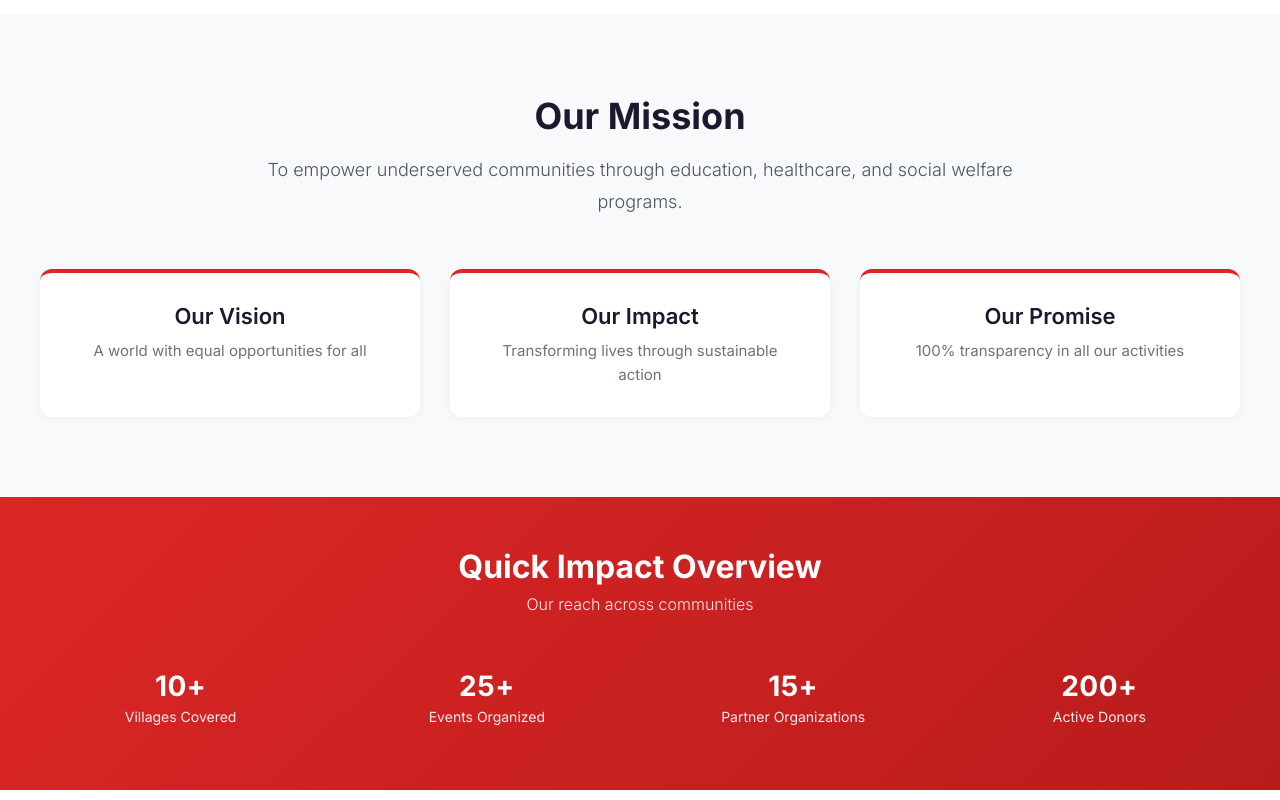
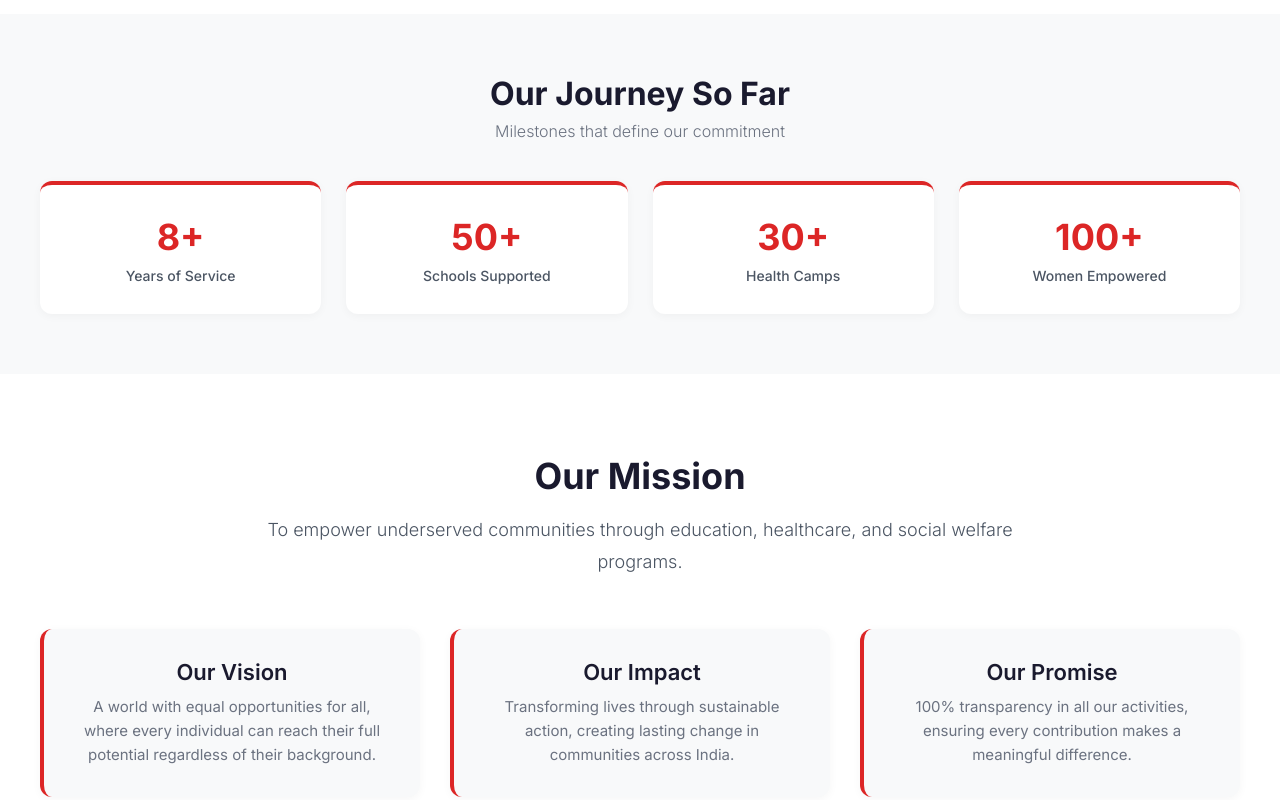
Before and after one commit to Sampath50/SRC-Charity, a React (Vite) app: page / in a window 1280 px wide. Shown: the part 1060-1860 px from the top of the page. Built offline with nearby package versions, Linux system fonts and the light colour scheme; no server answers; the HTML template or start-up script is replaced by a standard one.

Commit message:
Added more content, reduced red banner, consistent styling

```diff
--- a/src/pages/Home.jsx
+++ b/src/pages/Home.jsx
@@ -5,7 +5,7 @@ function Home() {
   const [status, setStatus] = useState("")
   const [animate, setAnimate] = useState(false)
 
-  // ⚠️ HERO TITLE IS HARDCODED - WILL NOT CHANGE
+  // HERO TITLE IS HARDCODED - WILL NOT CHANGE
   const heroTitle = "SRC Charity"
   const heroSubtitle = "Together we can support education, healthcare, food drives, and social welfare programs."
 
@@ -100,6 +100,14 @@ function Home() {
     { number: "25+", label: "Events Organized" },
     { number: "15+", label: "Partner Organizations" },
     { number: "200+", label: "Active Donors" }
+  ]
+
+  // Additional impact data
+  const additionalImpact = [
+    { number: "8+", label: "Years of Service" },
+    { number: "50+", label: "Schools Supported" },
+    { number: "30+", label: "Health Camps" },
+    { number: "100+", label: "Women Empowered" }
   ]
 
   return (
@@ -251,8 +259,59 @@ function Home() {
         </div>
       </div>
 
+      {/* Additional Impact Section */}
+      <div style={{ padding: "60px 20px", backgroundColor: "#f8f9fa" }}>
+        <div style={{ maxWidth: "1200px", margin: "0 auto", textAlign: "center" }}>
+          <h2 style={{
+            fontSize: "32px",
+            marginBottom: "8px",
+            fontWeight: "700",
+            color: "#1a1a2e"
+          }}>Our Journey So Far</h2>
+          <p style={{
+            fontSize: "16px",
+            color: "#6b7280",
+            marginBottom: "40px",
+            fontWeight: "300"
+          }}>Milestones that define our commitment</p>
+          <div style={{ display: "grid", gridTemplateColumns: "repeat(auto-fit, minmax(180px, 1fr))", gap: "25px" }}>
+            {additionalImpact.map((item, index) => (
+              <div key={index} style={{
+                backgroundColor: "white",
+                padding: "30px 20px",
+                borderRadius: "12px",
+                borderTop: "4px solid #dc2626",
+                transition: "transform 0.3s, box-shadow 0.3s",
+                boxShadow: "0 2px 10px rgba(0,0,0,0.04)"
+              }}
+              onMouseEnter={(e) => {
+                e.currentTarget.style.transform = "translateY(-5px)"
+                e.currentTarget.style.boxShadow = "0 8px 25px rgba(0,0,0,0.08)"
+              }}
+              onMouseLeave={(e) => {
+                e.currentTarget.style.transform = "translateY(0)"
+                e.currentTarget.style.boxShadow = "0 2px 10px rgba(0,0,0,0.04)"
+              }}>
+                <h3 style={{
+                  fontSize: "36px",
+                  color: "#dc2626",
+                  margin: "0",
+                  fontWeight: "700"
+                }}>{item.number}</h3>
+                <p style={{
+                  fontSize: "14px",
+                  color: "#4b5563",
+                  marginTop: "8px",
+                  fontWeight: "500"
+                }}>{item.label}</p>
+              </div>
+            ))}
+          </div>
+        </div>
+      </div>
+
       {/* Mission Section */}
-      <div style={{ padding: "80px 20px", backgroundColor: "#f8f9fa" }}>
+      <div style={{ padding: "80px 20px", backgroundColor: "#ffffff" }}>
         <div style={{ maxWidth: "1200px", margin: "0 auto", textAlign: "center" }}>
           <h2 style={{
             fontSize: "36px",
@@ -273,9 +332,9 @@ function Home() {
           <div style={{ display: "grid", gridTemplateColumns: "repeat(auto-fit, minmax(280px, 1fr))", gap: "30px" }}>
             <div style={{
               padding: "30px",
-              backgroundColor: "white",
+              backgroundColor: "#f8f9fa",
               borderRadius: "12px",
-              borderTop: "4px solid #dc2626",
+              borderLeft: "4px solid #dc2626",
               transition: "transform 0.3s, box-shadow 0.3s",
               boxShadow: "0 2px 10px rgba(0,0,0,0.04)"
             }}
@@ -288,13 +347,13 @@ function Home() {
               e.currentTarget.style.boxShadow = "0 2px 10px rgba(0,0,0,0.04)"
             }}>
               <h3 style={{ fontSize: "22px", marginBottom: "10px", fontWeight: "600", color: "#1a1a2e" }}>Our Vision</h3>
-              <p style={{ fontSize: "15px", color: "#6b7280", lineHeight: "1.6" }}>A world with equal opportunities for all</p>
+              <p style={{ fontSize: "15px", color: "#6b7280", lineHeight: "1.6" }}>A world with equal opportunities for all, where every individual can reach their full potential regardless of their background.</p>
             </div>
             <div style={{
               padding: "30px",
-              backgroundColor: "white",
+              backgroundColor: "#f8f9fa",
               borderRadius: "12px",
-              borderTop: "4px solid #dc2626",
+              borderLeft: "4px solid #dc2626",
               transition: "transform 0.3s, box-shadow 0.3s",
               boxShadow: "0 2px 10px rgba(0,0,0,0.04)"
             }}
@@ -307,13 +366,13 @@ function Home() {
               e.currentTarget.style.boxShadow = "0 2px 10px rgba(0,0,0,0.04)"
             }}>
               <h3 style={{ fontSize: "22px", marginBottom: "10px", fontWeight: "600", color: "#1a1a2e" }}>Our Impact</h3>
-              <p style={{ fontSize: "15px", color: "#6b7280", lineHeight: "1.6" }}>Transforming lives through sustainable action</p>
+              <p style={{ fontSize: "15px", color: "#6b7280", lineHeight: "1.6" }}>Transforming lives through sustainable action, creating lasting change in communities across India.</p>
             </div>
             <div style={{
               padding: "30px",
-              backgroundColor: "white",
+              backgroundColor: "#f8f9fa",
               borderRadius: "12px",
-              borderTop: "4px solid #dc2626",
+              borderLeft: "4px solid #dc2626",
               transition: "transform 0.3s, box-shadow 0.3s",
               boxShadow: "0 2px 10px rgba(0,0,0,0.04)"
             }}
@@ -326,40 +385,46 @@ function Home() {
               e.currentTarget.style.boxShadow = "0 2px 10px rgba(0,0,0,0.04)"
             }}>
               <h3 style={{ fontSize: "22px", marginBottom: "10px", fontWeight: "600", color: "#1a1a2e" }}>Our Promise</h3>
-              <p style={{ fontSize: "15px", color: "#6b7280", lineHeight: "1.6" }}>100% transparency in all our activities</p>
+              <p style={{ fontSize: "15px", color: "#6b7280", lineHeight: "1.6" }}>100% transparency in all our activities, ensuring every contribution makes a meaningful difference.</p>
             </div>
           </div>
         </div>
       </div>
 
-      {/* Quick Impact Overview - Red Banner */}
+      {/* Quick Impact Overview - REDUCED BANNER */}
       <div style={{
-        padding: "50px 20px",
+        padding: "35px 20px",
         backgroundColor: "#dc2626",
-        color: "white",
-        backgroundImage: "linear-gradient(135deg, #dc2626, #b91c1c)"
+        color: "white"
       }}>
         <div style={{ maxWidth: "1200px", margin: "0 auto", textAlign: "center" }}>
           <h2 style={{
-            fontSize: "32px",
-            marginBottom: "8px",
+            fontSize: "28px",
+            marginBottom: "6px",
             fontWeight: "700"
           }}>Quick Impact Overview</h2>
           <p style={{
-            fontSize: "16px",
-            marginBottom: "35px",
+            fontSize: "15px",
+            marginBottom: "30px",
             opacity: 0.9,
             fontWeight: "300"
           }}>Our reach across communities</p>
-          <div style={{ display: "grid", gridTemplateColumns: "repeat(auto-fit, minmax(160px, 1fr))", gap: "25px" }}>
+          <div style={{ display: "grid", gridTemplateColumns: "repeat(auto-fit, minmax(150px, 1fr))", gap: "20px" }}>
             {impactNumbers.map((item, index) => (
               <div key={index} style={{
-                padding: "15px",
-                borderRadius: "10px",
-                transition: "transform 0.3s"
+                padding: "12px",
+                borderRadius: "8px",
+                backgroundColor: "rgba(255,255,255,0.1)",
+                transition: "transform 0.3s, backgroundColor 0.3s"
               }}
-              onMouseEnter={(e) => e.currentTarget.style.transform = "scale(1.05)"}
-              onMouseLeave={(e) => e.currentTarget.style.transform = "scale(1)"}>
+              onMouseEnter={(e) => {
+                e.currentTarget.style.transform = "scale(1.05)"
+                e.currentTarget.style.backgroundColor = "rgba(255,255,255,0.2)"
+              }}
+              onMouseLeave={(e) => {
+                e.currentTarget.style.transform = "scale(1)"
+                e.currentTarget.style.backgroundColor = "rgba(255,255,255,0.1)"
+              }}>
                 <h3 style={{
                   fontSize: "28px",
                   fontWeight: "700",
@@ -367,7 +432,7 @@ function Home() {
                   letterSpacing: "0.5px"
                 }}>{item.number}</h3>
                 <p style={{
-                  fontSize: "14px",
+                  fontSize: "13px",
                   opacity: 0.9,
                   margin: 0,
                   fontWeight: "400"
```
